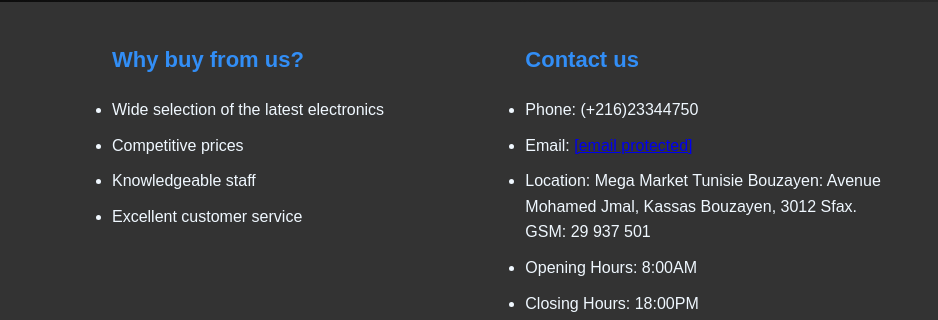
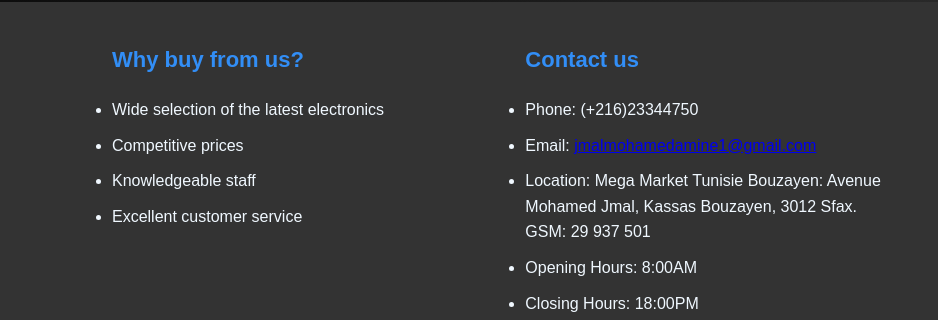
Before and after one commit to medjmalami/Ecommerce-front, a plain HTML site: page index.html in a window 1280 px wide. Shown: the part 3192-3512 px from the top of the page, 342-1280 px from the left. Drawn offline with Linux system fonts and the light colour scheme.

Commit message:
ready to deploy

```diff
--- a/index.html
+++ b/index.html
@@ -223,7 +223,7 @@
         <h3>Contact us</h3>
         <ul>
           <li class="l">Phone: (+216)23344750</li>
-          <li class="l">Email: <a href="/cdn-cgi/l/email-protection#dab0b7bbb6b7b5b2bbb7bfbebbb7b3b4bfeb9abdb7bbb3b6f4b9b5b7"><span class="__cf_email__" data-cfemail="650f080409080a0d0408000104080c0b0054250208040c094b060a08">[email&#160;protected]</span></a></li>
+          <li class="l">Email: <a href="mailto:jmalmohamedamine1@gmail.com">jmalmohamedamine1@gmail.com</a></li>
           <li class="l">Location: Mega Market Tunisie Bouzayen: Avenue Mohamed Jmal, Kassas Bouzayen, 3012 Sfax. GSM: 29 937 501</li>
           <li class="l">Opening Hours: 8:00AM</li>
           <li class="l">Closing Hours: 18:00PM</li>
```
